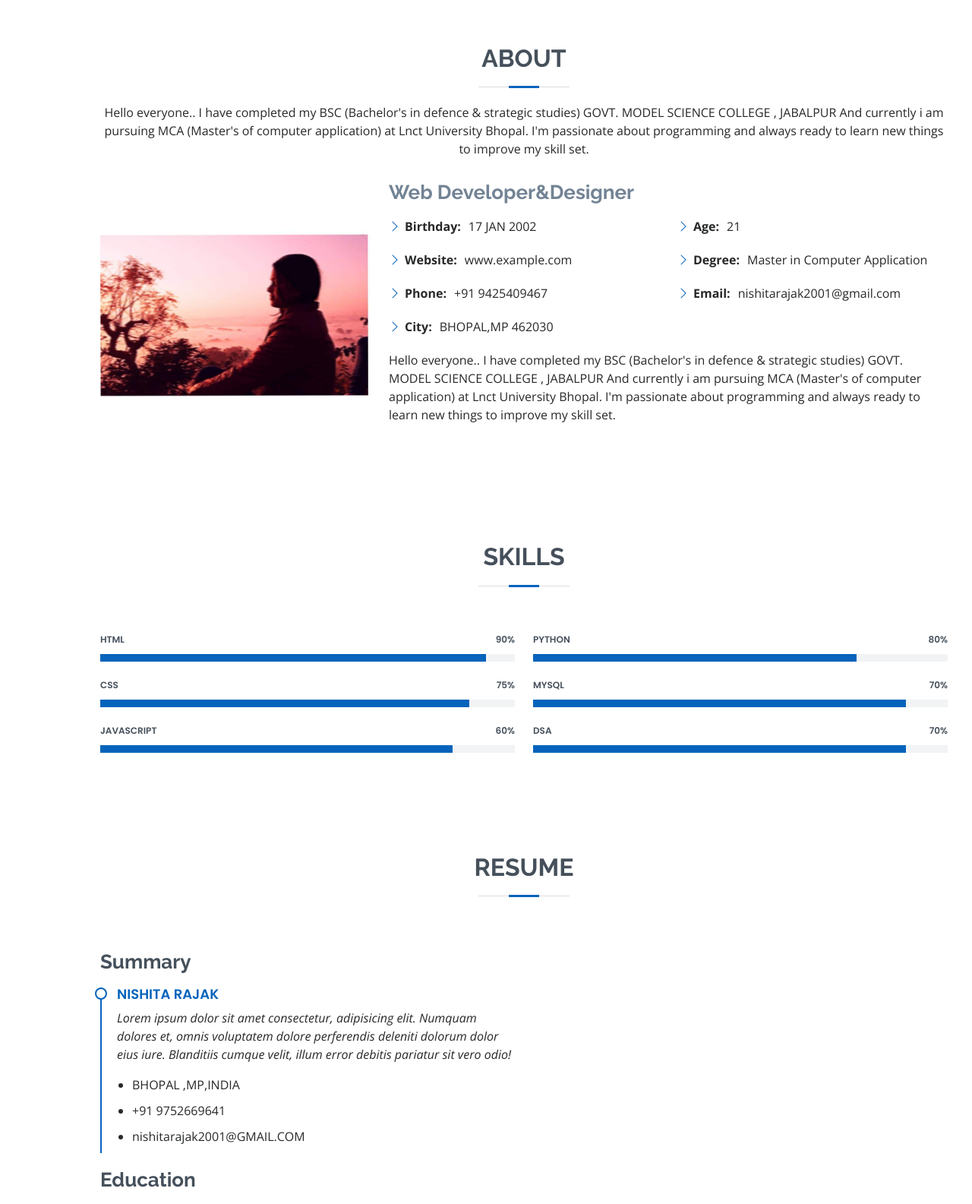
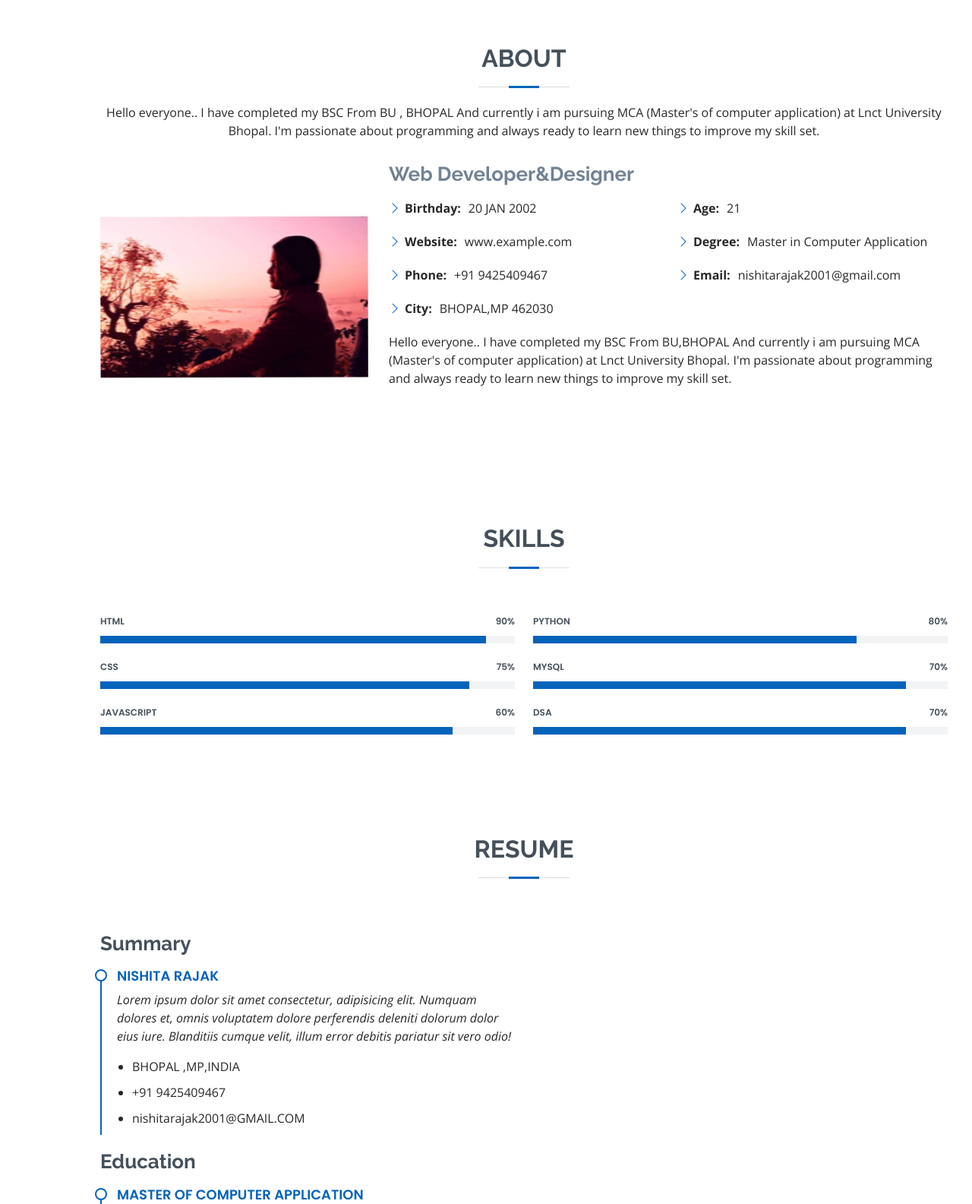
Before and after one commit to NishitaRajak/portfolio_personal, a plain HTML site: page index.html in a window 1280 px wide. Shown: the part 1202-2787 px from the top of the page at 76% size. Drawn offline with nearby package versions, Linux system fonts and the light colour scheme.

Commit message:
Update index.html

```diff
--- a/index.html
+++ b/index.html
@@ -76,7 +76,7 @@
           <h2>About</h2>
           <p>Hello everyone..
 
-            I have completed my BSC (Bachelor's in defence & strategic studies) GOVT. MODEL SCIENCE COLLEGE , JABALPUR And currently i am pursuing MCA (Master's of computer application) at Lnct University Bhopal.
+            I have completed my BSC From BU , BHOPAL And currently i am pursuing MCA (Master's of computer application) at Lnct University Bhopal.
 
             I'm passionate about programming and always ready to learn new things to improve my skill set.</p>
         </div>
@@ -93,7 +93,7 @@
             <div class="row">
               <div class="col-lg-6">
                 <ul>
-                  <li><i class="bi bi-chevron-right"></i> <strong>Birthday:</strong> <span>17 JAN 2002</span></li>
+                  <li><i class="bi bi-chevron-right"></i> <strong>Birthday:</strong> <span>20 JAN 2002</span></li>
                   <li><i class="bi bi-chevron-right"></i> <strong>Website:</strong> <span>www.example.com</span></li>
                   <li><i class="bi bi-chevron-right"></i> <strong>Phone:</strong> <span>+91 9425409467</span></li>
                   <li><i class="bi bi-chevron-right"></i> <strong>City:</strong> <span>BHOPAL,MP 462030</span></li>
@@ -110,7 +110,7 @@
               </div>
             </div>
             <p>
-              Hello everyone.. I have completed my BSC (Bachelor's in defence & strategic studies) GOVT. MODEL SCIENCE COLLEGE , JABALPUR And currently i am pursuing MCA (Master's of computer application) at Lnct University Bhopal. I'm passionate about programming and always ready to learn new things to improve my skill set.
+              Hello everyone.. I have completed my BSC From BU,BHOPAL And currently i am pursuing MCA (Master's of computer application) at Lnct University Bhopal. I'm passionate about programming and always ready to learn new things to improve my skill set.
             </p>
           </div>
         </div>
@@ -205,7 +205,7 @@
               <p><em>Lorem ipsum dolor sit amet consectetur, adipisicing elit. Numquam dolores et, omnis voluptatem dolore perferendis deleniti dolorum dolor eius iure. Blanditiis cumque velit, illum error debitis pariatur sit vero odio!</em></p>
               <ul>
                 <li>BHOPAL ,MP,INDIA</li>
-                <li>+91 9752669641</li>
+                <li>+91 9425409467</li>
                 <li>nishitarajak2001@GMAIL.COM</li>
               </ul>
             </div>
@@ -226,13 +226,13 @@
             <div class="resume-item">
               <h4>INTERMEDIATE</h4>
               <h5>2017 - 2019 [ 55.08% ]</h5>
-              <p><em>Kendra vidyalay , Bairagarh,BHOPAL</em></p>
+              <p><em>Kendra vidyalaya , Bairagarh,BHOPAL</em></p>
               <p>Lorem ipsum dolor sit amet consectetur, adipisicing elit. Numquam dolores et, omnis voluptatem dolore perferendis deleniti dolorum dolor eius iure. Blanditiis cumque velit, illum error debitis pariatur sit vero odio!</p>
             </div>
             <div class="resume-item">
               <h4>MATRICULATION</h4>
               <h5>2017   [ 8.8Cgpa ]  </h5>
-              <p><em>Kendra vidyalay , Bairagarh,BHOPAL </em></p>
+              <p><em>Kendra vidyalaya , Bairagarh,BHOPAL </em></p>
               <p>Lorem ipsum dolor sit amet consectetur, adipisicing elit. Numquam dolores et, omnis voluptatem dolore perferendis deleniti dolorum dolor eius iure. Blanditiis cumque velit, illum error debitis pariatur sit vero odio!</p>
             </div>
           </div>
```
